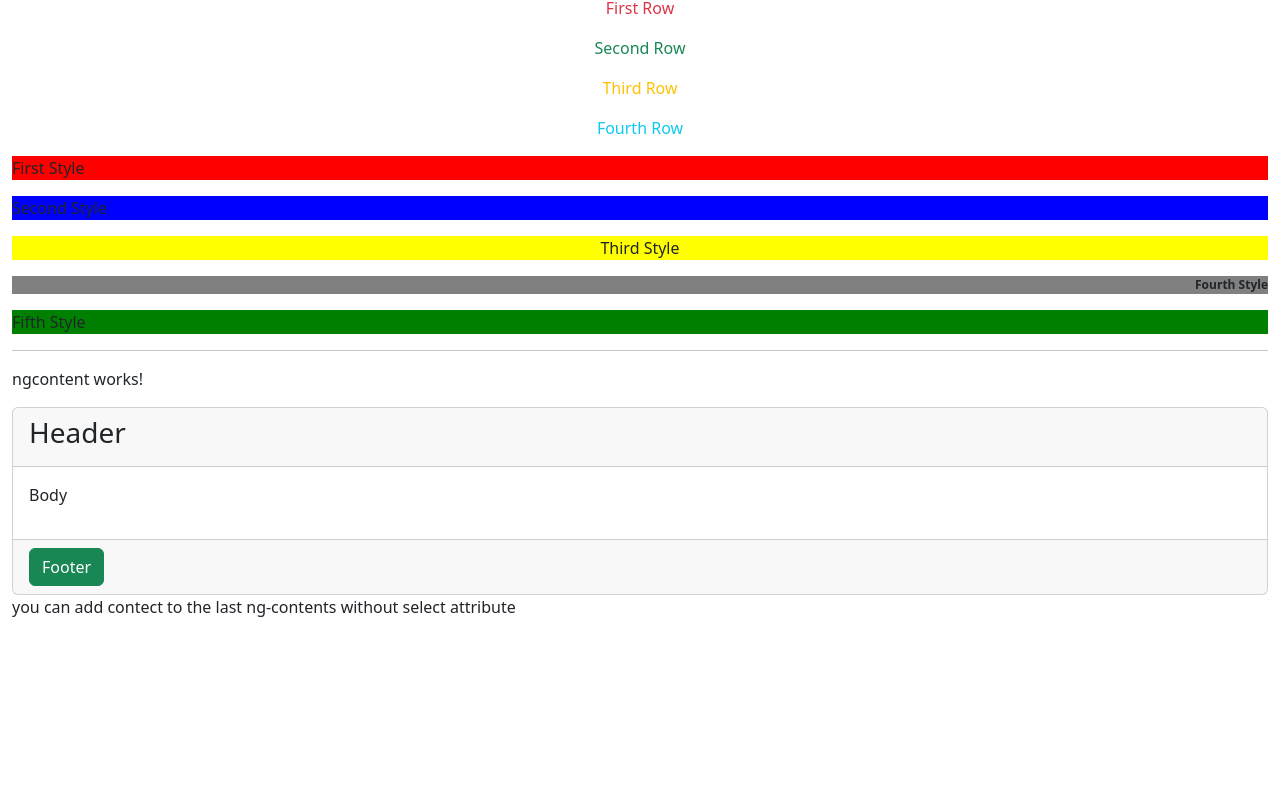
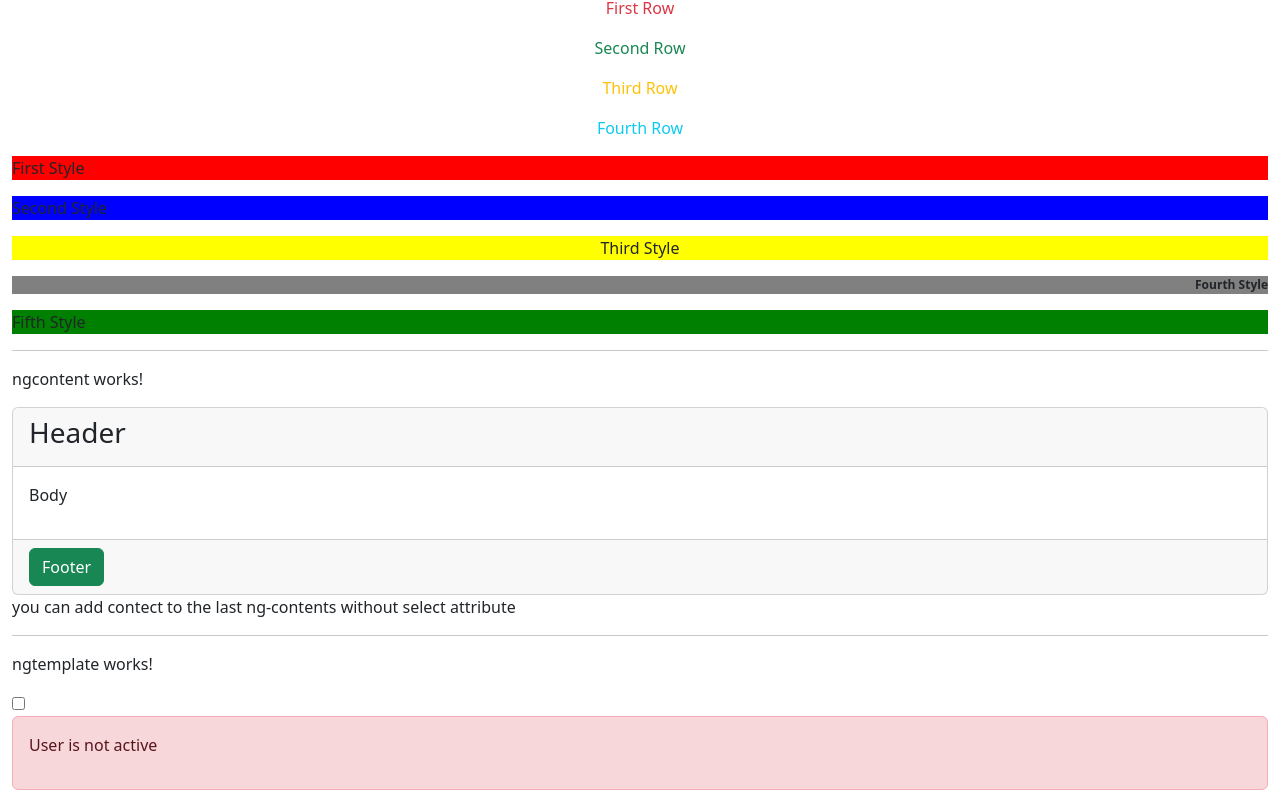
Before and after one commit to MHGalaxy/LearnAngular, an Angular app: page / in a window 1280 px wide. Shown: the part 1826-2632 px from the top of the page. Before the commit the page ends 2461 px from the top, so only its background shows below. Built offline with nearby package versions, Linux system fonts and the light colour scheme.

Commit message:
add ng-template component

```diff
--- /dev/null
+++ b/src/app/Components/ngtemplate/ngtemplate.component.html
@@ -0,0 +1,17 @@
+<p>ngtemplate works!</p>
+
+<input type="checkbox" name="userIsActive" [(ngModel)]="userIsActive">
+
+<div class="alert alert-success" *ngIf="userIsActive  else UserIsNotActive">
+  <p>User is active</p>
+</div>
+
+<!--<div class="alert alert-danger" *ngIf="!userIsActive">-->
+<!--  <p>User is not active</p>-->
+<!--</div>-->
+
+<ng-template #UserIsNotActive>
+  <div class="alert alert-danger">
+    <p>User is not active</p>
+  </div>
+</ng-template>
--- /dev/null
+++ b/src/app/Components/ngtemplate/ngtemplate.component.ts
@@ -0,0 +1,19 @@
+import { Component } from '@angular/core';
+import {NgIf} from '@angular/common';
+import {FormsModule} from '@angular/forms';
+
+@Component({
+  selector: 'app-ngtemplate',
+  standalone: true,
+  imports: [
+    NgIf,
+    FormsModule
+  ],
+  templateUrl: './ngtemplate.component.html',
+  styleUrl: './ngtemplate.component.css'
+})
+export class NgtemplateComponent {
+  userIsActive = false;
+
+
+}
--- a/src/app/app.component.html
+++ b/src/app/app.component.html
@@ -40,6 +40,8 @@
         <a class="btn btn-success">Footer</a>
       </div>
     </app-ngcontent>
+    <hr/>
+    <app-ngtemplate></app-ngtemplate>
   </div>
 </body>
 </html>
--- a/src/app/app.component.ts
+++ b/src/app/app.component.ts
@@ -9,12 +9,13 @@ import {NgswitchComponent} from './Components/ngswitch/ngswitch.component';
 import {ContactUsComponent} from './Components/contact-us/contact-us.component';
 import {NgclassComponent} from './Components/ngclass/ngclass.component';
 import {NgcontentComponent} from './Components/ngcontent/ngcontent.component';
+import {NgtemplateComponent} from './Components/ngtemplate/ngtemplate.component';
 
 //decorator factory
 @Component({
   selector: 'app-root',
   standalone: true,
-  imports: [RouterOutlet, ProductListComponent, ProductDetailsComponent, CreateProductComponent, TowWayBindingComponent, NgifNgforComponent, NgswitchComponent, ContactUsComponent, NgclassComponent, NgcontentComponent],
+  imports: [RouterOutlet, ProductListComponent, ProductDetailsComponent, CreateProductComponent, TowWayBindingComponent, NgifNgforComponent, NgswitchComponent, ContactUsComponent, NgclassComponent, NgcontentComponent, NgtemplateComponent],
   templateUrl: './app.component.html',
   styleUrl: './app.component.css'
 })
```
Also changed, not shown: src/app/Components/ngtemplate/ngtemplate.component.css (added), 1 other file (tests, documents, lock files or other folders).
